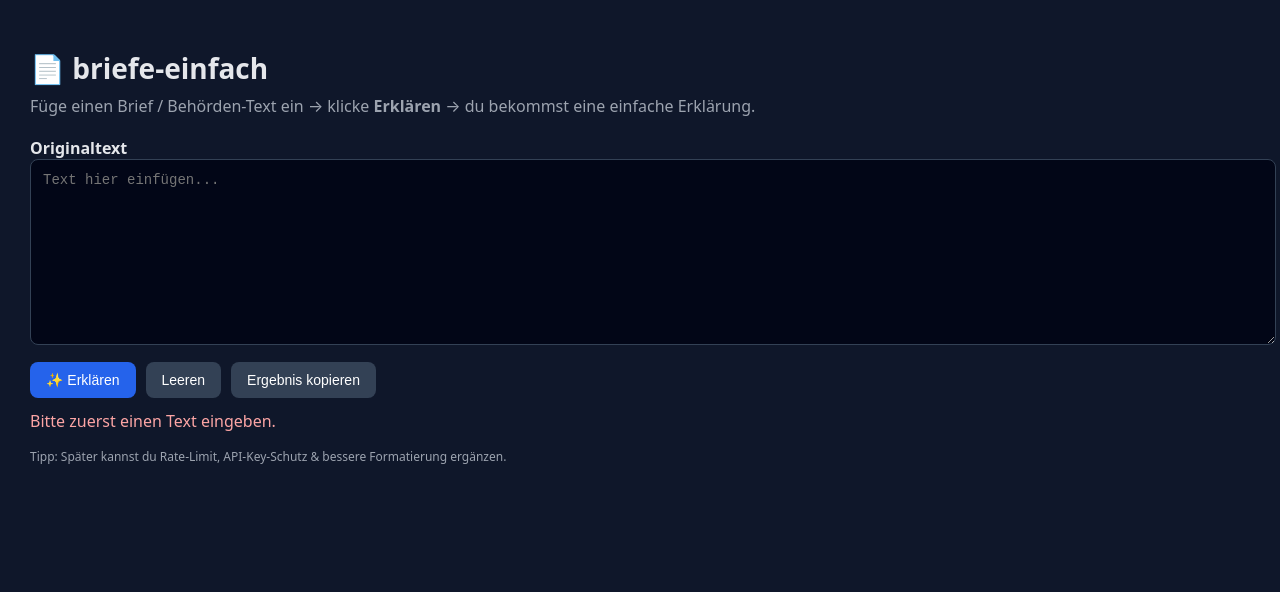
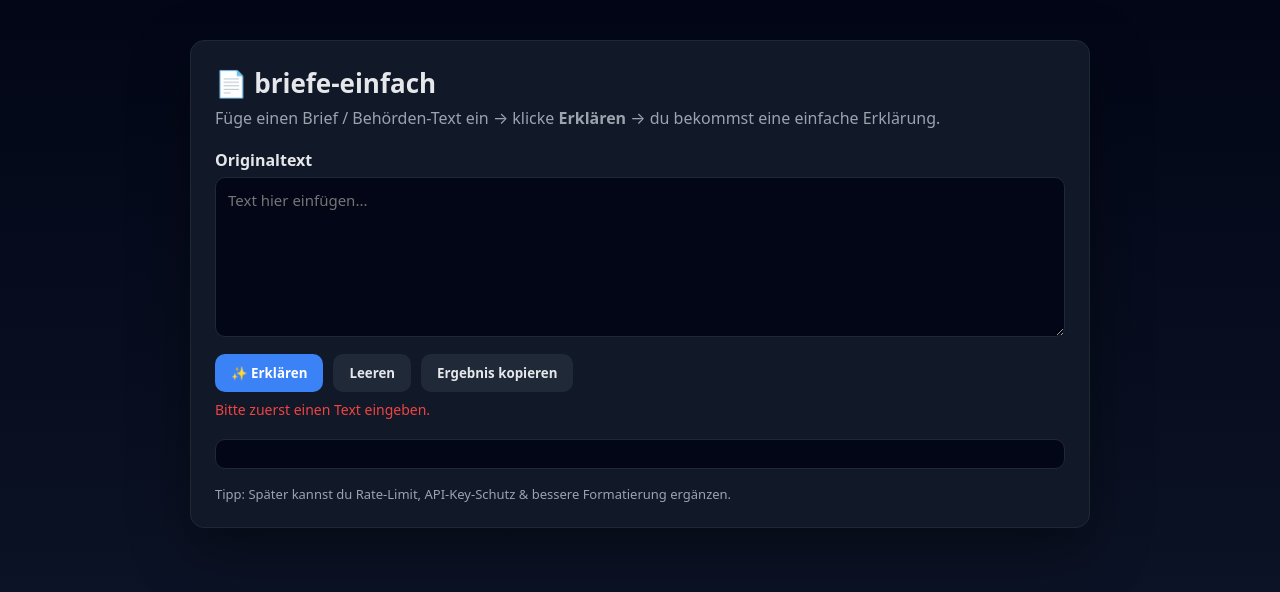
Before and after one commit to JanPelka/briefe-einfach, a website: page public/index.html in a window 1280 px wide. Both pictures are taken after a click on the button "✨ Erklären". Drawn offline with Linux system fonts and the light colour scheme.

Commit message:
complete index.html with spinner

```diff
--- a/public/index.html
+++ b/public/index.html
@@ -6,166 +6,201 @@
   <meta name="viewport" content="width=device-width, initial-scale=1.0" />
 
   <style>
+    :root {
+      --bg: #0f172a;
+      --card: #111827;
+      --border: #1f2933;
+      --text: #e5e7eb;
+      --muted: #9ca3af;
+      --primary: #3b82f6;
+      --danger: #ef4444;
+    }
+
+    * {
+      box-sizing: border-box;
+      font-family: system-ui, -apple-system, BlinkMacSystemFont, "Segoe UI", sans-serif;
+    }
+
     body {
-      font-family: system-ui, -apple-system, BlinkMacSystemFont, sans-serif;
-      background: #0f172a;
-      color: #e5e7eb;
       margin: 0;
-      padding: 30px;
+      background: linear-gradient(180deg, #020617, #0f172a);
+      color: var(--text);
+      min-height: 100vh;
+      display: flex;
+      justify-content: center;
+      align-items: flex-start;
+      padding: 40px 16px;
+    }
+
+    .container {
+      width: 100%;
+      max-width: 900px;
+      background: var(--card);
+      border: 1px solid var(--border);
+      border-radius: 14px;
+      padding: 24px;
+      box-shadow: 0 20px 60px rgba(0,0,0,.4);
     }
 
     h1 {
-      font-size: 28px;
-      margin-bottom: 8px;
+      margin: 0 0 6px 0;
+      font-size: 26px;
+      display: flex;
+      align-items: center;
+      gap: 10px;
     }
 
     .subtitle {
-      color: #9ca3af;
+      color: var(--muted);
       margin-bottom: 20px;
+    }
+
+    label {
+      display: block;
+      margin: 16px 0 6px;
+      font-weight: 600;
     }
 
     textarea {
       width: 100%;
       min-height: 160px;
       background: #020617;
-      color: #e5e7eb;
-      border: 1px solid #334155;
-      border-radius: 8px;
+      color: var(--text);
+      border: 1px solid var(--border);
+      border-radius: 10px;
       padding: 12px;
-      font-size: 14px;
       resize: vertical;
+      font-size: 15px;
+    }
+
+    textarea:focus {
+      outline: none;
+      border-color: var(--primary);
     }
 
     .buttons {
-      margin-top: 12px;
       display: flex;
       gap: 10px;
+      margin-top: 12px;
       flex-wrap: wrap;
     }
 
     button {
-      background: #2563eb;
       border: none;
-      color: white;
       padding: 10px 16px;
-      border-radius: 8px;
+      border-radius: 10px;
       cursor: pointer;
+      font-weight: 600;
+      background: #1f2937;
+      color: var(--text);
+    }
+
+    button.primary {
+      background: var(--primary);
+      color: #fff;
+    }
+
+    button:disabled {
+      opacity: .6;
+      cursor: not-allowed;
+    }
+
+    .hint {
+      margin-top: 8px;
+      color: var(--danger);
       font-size: 14px;
     }
 
-    button.secondary {
-      background: #334155;
-    }
-
-    button:disabled {
-      opacity: 0.6;
-      cursor: not-allowed;
-    }
-
-    #loader {
-      display: none;
-      margin-top: 12px;
-      align-items: center;
-      gap: 10px;
-      color: #cbd5f5;
+    .result {
+      margin-top: 20px;
+      padding: 14px;
+      background: #020617;
+      border: 1px solid var(--border);
+      border-radius: 10px;
+      white-space: pre-wrap;
+      line-height: 1.5;
     }
 
     .spinner {
-      width: 18px;
-      height: 18px;
-      border: 3px solid rgba(255,255,255,0.25);
-      border-top-color: white;
+      display: none;
+      margin-top: 16px;
+      text-align: center;
+    }
+
+    .loader {
+      width: 42px;
+      height: 42px;
+      border: 4px solid #1f2937;
+      border-top: 4px solid var(--primary);
       border-radius: 50%;
-      animation: spin 0.8s linear infinite;
+      animation: spin 1s linear infinite;
+      margin: 0 auto 8px;
     }
 
     @keyframes spin {
       to { transform: rotate(360deg); }
     }
 
-    .result {
-      margin-top: 20px;
-      background: #020617;
-      border: 1px solid #334155;
-      border-radius: 8px;
-      padding: 14px;
-      white-space: pre-wrap;
-      font-size: 14px;
-    }
-
-    .error {
-      color: #fca5a5;
-      margin-top: 12px;
-    }
-
-    .tip {
+    .footer {
       margin-top: 16px;
-      font-size: 12px;
-      color: #9ca3af;
+      font-size: 13px;
+      color: var(--muted);
     }
   </style>
 </head>
 
 <body>
-
+  <div class="container">
     <h1>📄 briefe-einfach</h1>
     <div class="subtitle">
       Füge einen Brief / Behörden-Text ein → klicke <b>Erklären</b> → du bekommst eine einfache Erklärung.
     </div>
 
-  <label><b>Originaltext</b></label>
-  <textarea id="inputText" placeholder="Text hier einfügen..."></textarea>
+    <label for="text">Originaltext</label>
+    <textarea id="text" placeholder="Text hier einfügen..."></textarea>
 
     <div class="buttons">
-    <button id="btnExplain">✨ Erklären</button>
-    <button class="secondary" id="btnClear">Leeren</button>
-    <button class="secondary" id="btnCopy">Ergebnis kopieren</button>
+      <button class="primary" id="btnExplain">✨ Erklären</button>
+      <button id="btnClear">Leeren</button>
+      <button id="btnCopy">Ergebnis kopieren</button>
     </div>
 
-  <div id="loader">
-    <div class="spinner"></div>
-    <div>Erklärung wird erstellt…</div>
+    <div class="hint" id="hint"></div>
+
+    <div class="spinner" id="spinner">
+      <div class="loader"></div>
+      Erklärung wird erstellt …
     </div>
 
-  <div id="error" class="error"></div>
+    <div class="result" id="result"></div>
 
-  <div id="result" class="result" style="display:none;"></div>
-
-  <div class="tip">
+    <div class="footer">
       Tipp: Später kannst du Rate-Limit, API-Key-Schutz & bessere Formatierung ergänzen.
+    </div>
   </div>
 
   <script>
-    const input = document.getElementById("inputText");
-    const result = document.getElementById("result");
-    const errorBox = document.getElementById("error");
-    const loader = document.getElementById("loader");
+    const textEl = document.getElementById("text");
+    const resultEl = document.getElementById("result");
+    const hintEl = document.getElementById("hint");
+    const spinnerEl = document.getElementById("spinner");
 
     const btnExplain = document.getElementById("btnExplain");
     const btnClear = document.getElementById("btnClear");
     const btnCopy = document.getElementById("btnCopy");
 
-    function showLoader() {
-      loader.style.display = "flex";
-      btnExplain.disabled = true;
-    }
+    btnExplain.onclick = async () => {
+      hintEl.textContent = "";
+      resultEl.textContent = "";
 
-    function hideLoader() {
-      loader.style.display = "none";
-      btnExplain.disabled = false;
-    }
-
-    btnExplain.addEventListener("click", async () => {
-      errorBox.textContent = "";
-      result.style.display = "none";
-
-      const text = input.value.trim();
+      const text = textEl.value.trim();
       if (!text) {
-        errorBox.textContent = "Bitte zuerst einen Text eingeben.";
+        hintEl.textContent = "Bitte zuerst einen Text eingeben.";
         return;
       }
 
-      showLoader();
+      spinnerEl.style.display = "block";
+      btnExplain.disabled = true;
 
       try {
         const res = await fetch("/erklaeren", {
@@ -179,27 +214,25 @@
         }
 
         const data = await res.json();
-        result.textContent = data.erklaerung || "Keine Erklärung erhalten.";
-        result.style.display = "block";
+        resultEl.textContent = data.explanation || "Keine Erklärung erhalten.";
+      } catch (e) {
+        hintEl.textContent = "Fehler: Unbekannter Fehler";
+      } finally {
+        spinnerEl.style.display = "none";
+        btnExplain.disabled = false;
+      }
+    };
 
-      } catch (err) {
-        errorBox.textContent = "Fehler: Erklärung konnte nicht erstellt werden.";
-      } finally {
-        hideLoader();
-      }
-    });
+    btnClear.onclick = () => {
+      textEl.value = "";
+      resultEl.textContent = "";
+      hintEl.textContent = "";
+    };
 
-    btnClear.addEventListener("click", () => {
-      input.value = "";
-      result.style.display = "none";
-      errorBox.textContent = "";
-    });
-
-    btnCopy.addEventListener("click", () => {
-      if (!result.textContent) return;
-      navigator.clipboard.writeText(result.textContent);
-    });
+    btnCopy.onclick = () => {
+      if (!resultEl.textContent) return;
+      navigator.clipboard.writeText(resultEl.textContent);
+    };
   </script>
-
 </body>
 </html>
```
Lines whose indentation alone changed are shown as unchanged.
